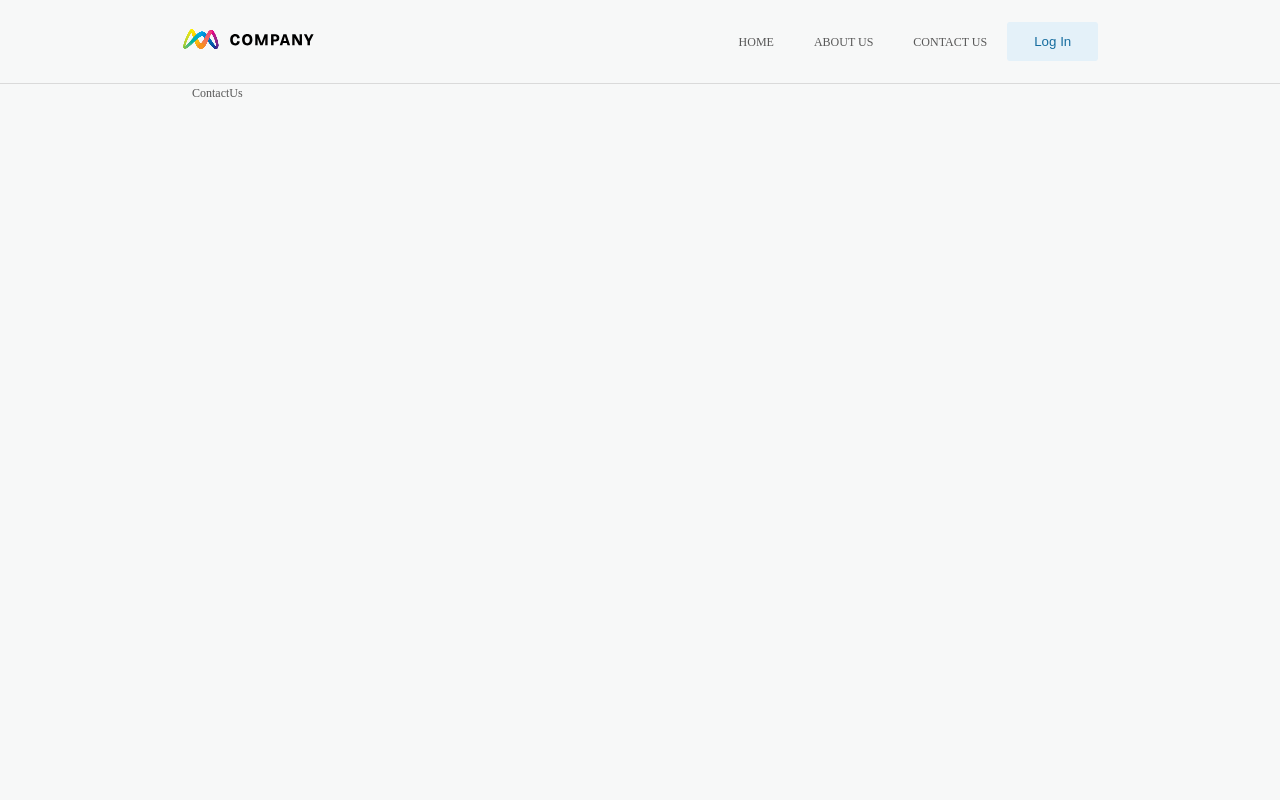
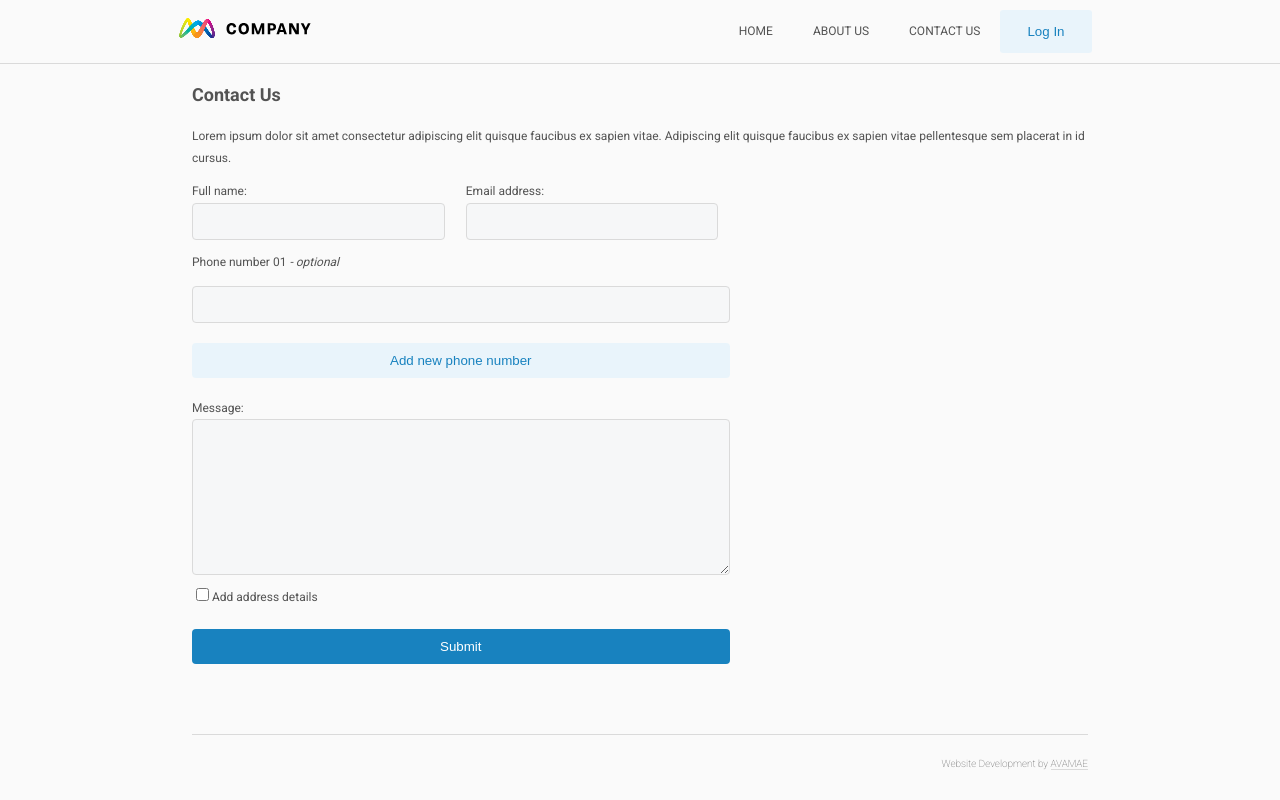
Before and after one commit to AnnaTas77/avamae-react-challenge, a React (Create React App) app: page /contact-us in a window 1280 px wide. Built offline with nearby package versions, Linux system fonts and the light colour scheme.

Commit message:
Created a contact form layout using Flexbox

```diff
--- a/public/index.html
+++ b/public/index.html
@@ -4,6 +4,14 @@
         <meta charset="UTF-8" />
         <meta name="viewport" content="width=device-width, initial-scale=1.0" />
         <title>AVAMAE React Website</title>
+        <link rel="preconnect" href="https://fonts.googleapis.com" />
+        <link rel="preconnect" href="https://fonts.gstatic.com" crossorigin />
+        <link rel="preconnect" href="https://fonts.googleapis.com" />
+        <link rel="preconnect" href="https://fonts.gstatic.com" crossorigin />
+        <link
+            href="https://fonts.googleapis.com/css2?family=Roboto:wght@100;300;400;700&display=swap"
+            rel="stylesheet"
+        />
     </head>
     <body>
         <div id="root"></div>
--- a/src/App.css
+++ b/src/App.css
@@ -1,17 +1,20 @@
 :root {
-    --background-color: #f7f8f8;
-    --text-color: #585858;
+    --background-color: #fafafa;
+    --text-color: #535353;
     --light-grey: #dadada;
-    --login-text: rgb(22, 109, 159);
-    --login-btn: rgba(133, 206, 255, 0.171);
+    --fb-blue: rgb(24, 130, 191);
+    --lightest-blue: rgba(133, 206, 255, 0.144);
+    --lightest-grey: rgba(207, 217, 227, 0.11);
 }
 
 html,
 body {
     height: 100%;
     margin: 0;
+    font-family: "Roboto", sans-serif;
+    font-weight: 300;
     font-size: 12px;
-    line-height: 1.5;
+    line-height: 1.8;
     background-color: var(--background-color);
     color: var(--text-color);
 }
--- a/src/App.js
+++ b/src/App.js
@@ -5,6 +5,7 @@ import Home from "./pages/Home";
 import AboutUs from "./pages/AboutUs";
 import ContactUs from "./pages/ContactUs";
 import Navbar from "./components/Navbar";
+import Footer from "./components/Footer";
 
 const App = () => {
     return (
@@ -18,6 +19,7 @@ const App = () => {
                         <Route path="/contact-us" element={<ContactUs />} />
                     </Routes>
                 </div>
+                <Footer />
             </div>
         </Router>
     );
--- /dev/null
+++ b/src/components/Footer.js
@@ -0,0 +1,11 @@
+import "./footer.css";
+
+const Footer = () => {
+    return (
+        <div className="footer-wrapper">
+            <p className="footer-text">Website Development by <span className="avamae">AVAMAE</span></p>
+        </div>
+    );
+};
+
+export default Footer;
--- /dev/null
+++ b/src/components/footer.css
@@ -0,0 +1,16 @@
+.footer-wrapper {
+    display: flex;
+    justify-content: flex-end;
+    width: 70%;
+    padding: 10px 0 10px;
+    border-top: 1px solid var(--light-grey);
+    margin-top: 50px;
+}
+
+.footer-text {
+    font-weight: 250;
+    font-size: 10px;
+}
+.avamae {
+    border-bottom: 1.2px solid var(--light-grey);
+}
--- a/src/components/navbar.css
+++ b/src/components/navbar.css
@@ -1,7 +1,6 @@
 .nav-container {
     display: flex;
     width: 100%;
-    padding: 10px 0 10px;
     border-bottom: 1px solid var(--light-grey);
 }
 .nav-wrapper {
@@ -19,12 +18,14 @@
     flex-direction: row;
     list-style: none;
     align-items: center;
+    margin: 10px;
 }
 
 .nav-link a {
-    padding: 20px;
+    padding: 0px 20px;
     text-decoration: none;
     text-transform: uppercase;
+    font-weight: 470;
 }
 
 .nav-link a:link,
@@ -33,9 +34,9 @@
 }
 
 .login-btn {
-    padding: 12px 27px;
-    background-color: var(--login-btn);
-    color: var(--login-text);
+    padding: 14px 27px;
+    background-color: var(--lightest-blue);
+    color: var(--fb-blue);
     border-radius: 3px;
     border: none;
 }
--- a/src/pages/ContactUs.js
+++ b/src/pages/ContactUs.js
@@ -2,7 +2,73 @@ import React from "react";
 import "./contact.css";
 
 const ContactUs = () => {
-    return <div>ContactUs</div>;
+    return (
+        <div>
+            <h2 className="contact-us">Contact Us</h2>
+            <p className="lorem-paragraph">
+                Lorem ipsum dolor sit amet consectetur adipiscing elit quisque
+                faucibus ex sapien vitae. Adipiscing elit quisque faucibus ex
+                sapien vitae pellentesque sem placerat in id cursus.
+            </p>
+
+            <form className="contact-form">
+                <div className="form-first-row">
+                    <div className="column-name">
+                        <div>
+                            <label htmlFor="name">Full name:</label>
+                        </div>
+                        <div>
+                            <input type="text" id="name" name="name" required />
+                        </div>
+                    </div>
+                    <div className="column-email">
+                        <div>
+                            <label htmlFor="email">Email address:</label>
+                        </div>
+                        <div>
+                            <input
+                                type="text"
+                                id="email"
+                                name="email"
+                                required
+                            />
+                        </div>
+                    </div>
+                </div>
+
+                <label htmlFor="phone">
+                    <p>
+                        Phone number 01{" "}
+                        <span className="optional"> - optional</span>
+                    </p>
+                </label>
+                <input type="text" id="phone" name="phone" />
+
+                <button className="add-number-btn">Add new phone number</button>
+
+                <label htmlFor="message">Message:</label>
+                <textarea
+                    id="message"
+                    name="message"
+                    rows="10"
+                    required
+                ></textarea>
+                <div>
+                    <div className="checkbox-btn">
+                        <input
+                            type="checkbox"
+                            id="address"
+                            name="address_details"
+                            value="address"
+                        ></input>
+                        <label htmlFor="address">Add address details</label>
+                        <div class="control"></div>
+                    </div>
+                </div>
+                <button className="submit-btn">Submit</button>
+            </form>
+        </div>
+    );
 };
 
 export default ContactUs;
--- a/src/pages/Home.js
+++ b/src/pages/Home.js
@@ -4,6 +4,7 @@ import "./home.css";
 const Home = () => {
     return <div>
 
+
     </div>;
 };
 
--- a/src/pages/about.css
+++ b/src/pages/about.css
@@ -1,5 +1,3 @@
-.lorem-paragraph {
-}
 .lorem-li {
     font-weight: bold;
 }
--- a/src/pages/contact.css
+++ b/src/pages/contact.css
@@ -0,0 +1,67 @@
+.lorem-paragraph {
+    font-weight: 500;
+}
+
+.contact-form {
+    display: flex;
+    flex-direction: column;
+    width: 60%;
+    font-weight: 500;
+    margin-top: 10px;
+}
+
+.form-first-row {
+    display: flex;
+    width: 100%;
+    gap: 10px;
+}
+
+.column-name,
+.column-email {
+    flex-grow: 1;
+}
+.column-name input {
+    width: 95%;
+}
+.column-email input {
+    width: 95%;
+}
+
+.optional {
+    font-style: italic;
+}
+
+input,
+textarea {
+    border-radius: 4px;
+    border: 1px solid var(--light-grey);
+    background-color: var(--lightest-grey);
+}
+
+input {
+    padding: 10px 0;
+}
+
+.add-number-btn {
+    margin: 20px 0 20px;
+    background-color: var(--lightest-blue);
+    color: var(--fb-blue);
+    font-weight: 500;
+    padding: 10px 0 10px;
+    border-radius: 4px;
+    border: none;
+}
+
+.checkbox-btn {
+    margin-top: 10px;
+}
+
+.submit-btn {
+    margin: 20px 0 20px;
+    background-color: var(--fb-blue);
+    color: white;
+    font-weight: 500;
+    padding: 10px 0 10px;
+    border-radius: 4px;
+    border: none;
+}
```
